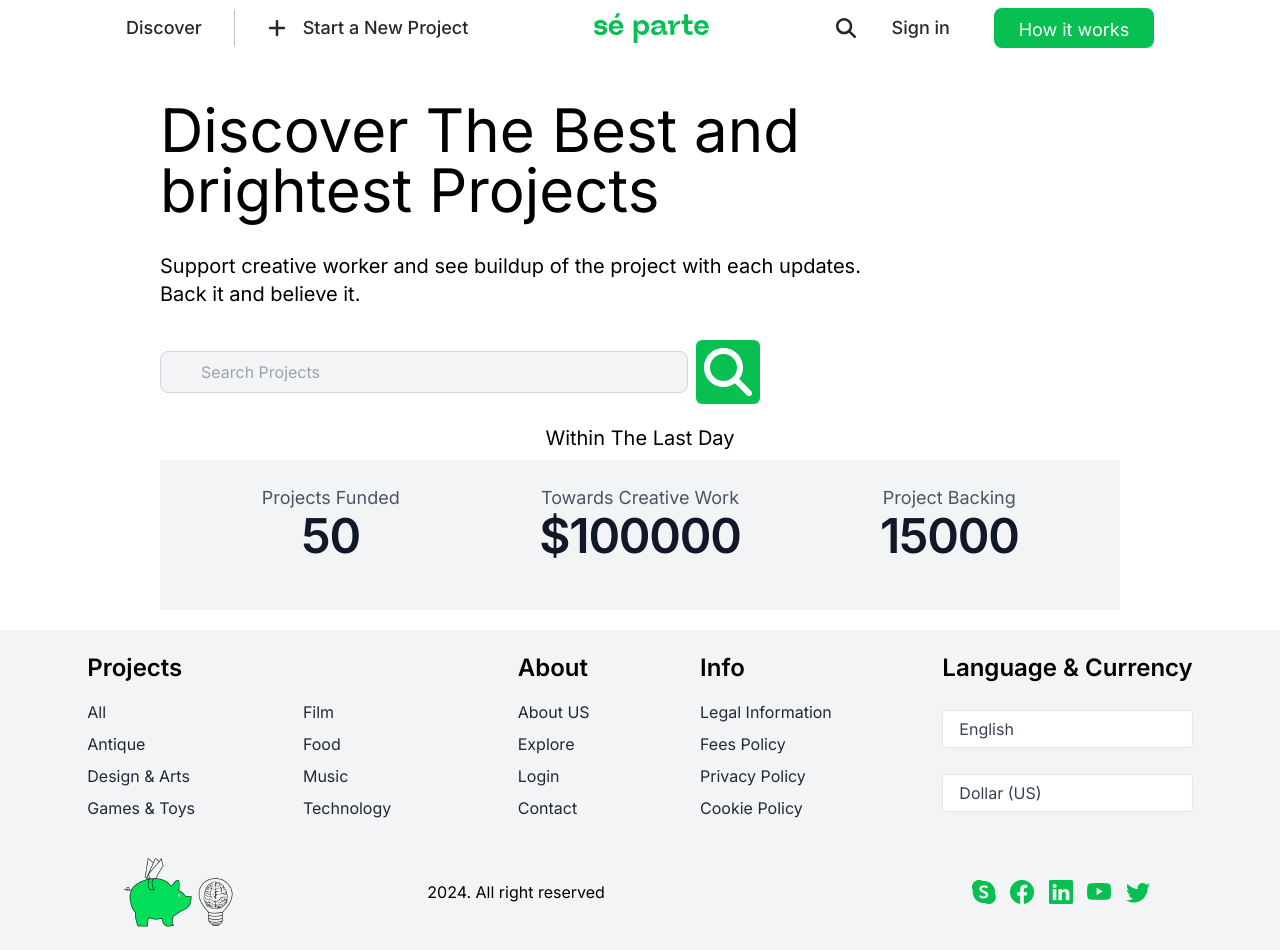
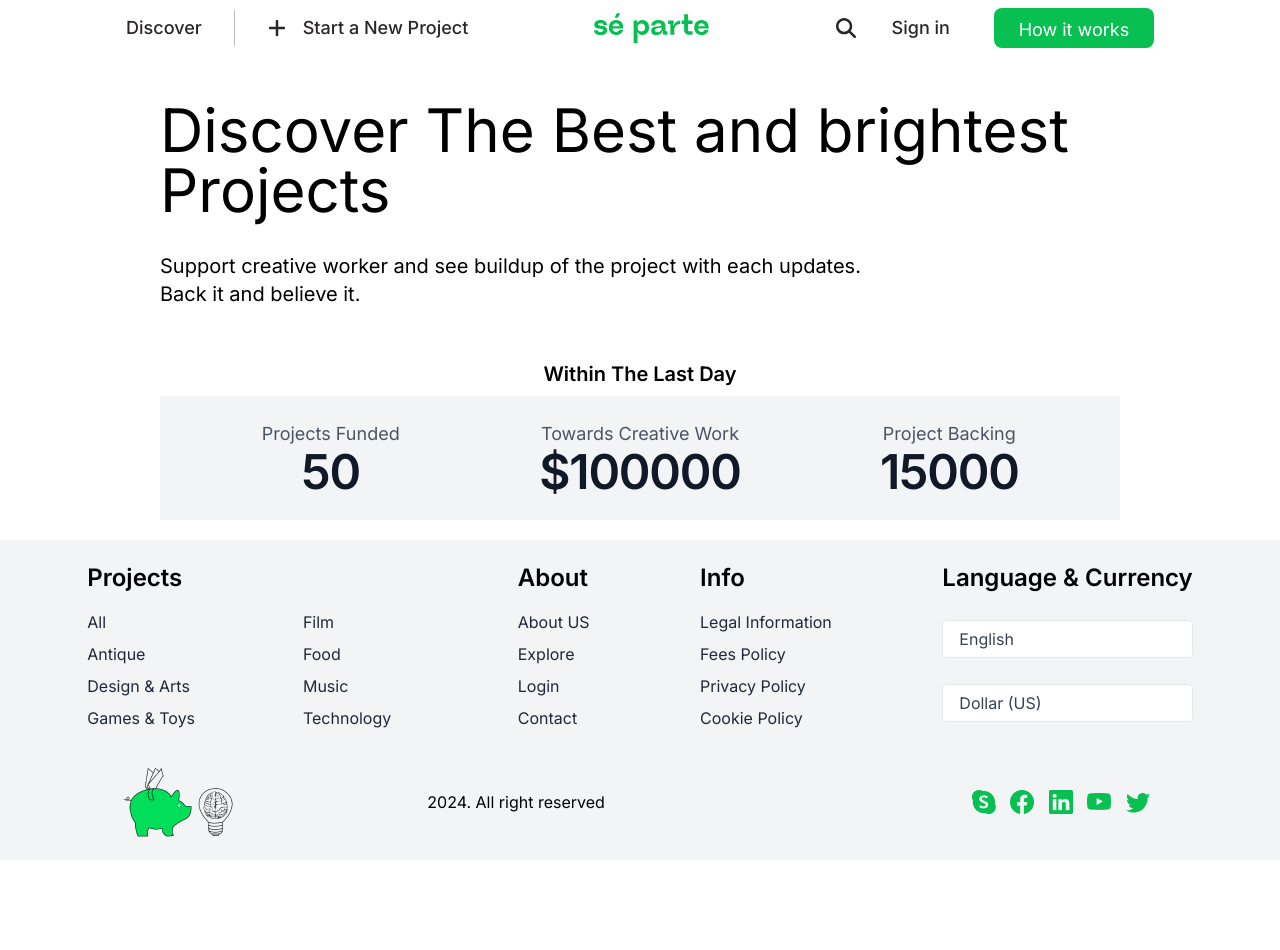
Before and after one commit to geroxima/separte, a Next.js app in the folder client/: page / in a window 1280 px wide. After the commit the page ends 860 px from the top, so only its background shows below. Built offline with nearby package versions, Linux system fonts and the light colour scheme.

Commit message:
Update HeroHeader component styles and responsiveness

```diff
--- a/client/src/components/HeroHeader.jsx
+++ b/client/src/components/HeroHeader.jsx
@@ -9,7 +9,7 @@ export function HeroHeader  ({
 })  {
   return (
     <div className="container my-5 flex flex-col justify-around">
-      <div className="w-[705px]">
+      <div className=" w-7/6 md:w-3/4 lg:w-full">
         <div className="my-8">
           <p className="text-6xl text-black">
             Discover The Best and brightest Projects
@@ -23,22 +23,10 @@ export function HeroHeader  ({
             Back it and believe it.
           </p>
         </div>
-
-        <div className="flex w-[600px] items-center">
-          <input
-            type="search"
-            placeholder="Search Projects"
-            className="w-full rounded-lg border border-gray-300 bg-gray-100 py-2 pl-10 pr-4 text-gray-700 placeholder-gray-400 focus:border-[#07C051] focus:bg-white focus:outline-none"
-          />
-          <FontAwesomeIcon
-            icon={faSearch}
-            className="ml-2 h-12 w-12 rounded-md bg-[#07C051] p-2 text-white"
-          />
-        </div>
       </div>
-      <div className=" mt-5 h-[186px] bg-gray-100 ">
+      <div className=" mt-5 bg-gray-100 ">
         <div>
-          <p className="bg-white pb-2 text-center text-xl text-black">
+          <p className="bg-white pb-2 text-center font-semibold text-xl text-black">
             Within The Last Day
           </p>
 
```
